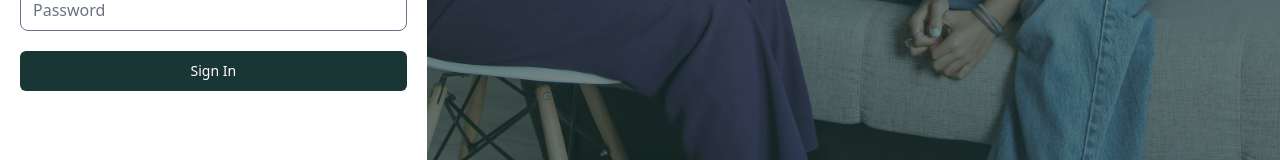
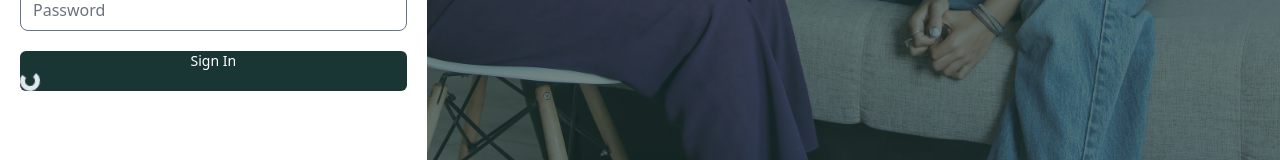
Before and after one commit to kkopoku/therapy-link, a Next.js app in the folder frontend/: page /auth/login in a window 1280 px wide. Shown: the part 640-800 px from the top of the page. Built offline with nearby package versions, Linux system fonts and the light colour scheme.

Commit message:
seeing whether .tsx will fix import issue when building

```diff
--- a/frontend/src/app/auth/login/page.tsx
+++ b/frontend/src/app/auth/login/page.tsx
@@ -7,6 +7,7 @@ import PrimaryButton from "@/components/buttons/PrimaryButton"
 import UnauthenticatedLayout from "@/components/layouts/UnauthenticatedLayout"
 import Image from "next/image"
 import BlackLogo from "@/components/logo/logo-black"
+import LoadingSpinner from "@/components/loading/LoadingSpinner"
 
 export default function Page() {
   const [email, setEmail] = useState("")
@@ -95,7 +96,9 @@ export default function Page() {
               </div>
             )}
 
-            <PrimaryButton type="submit">Sign In</PrimaryButton>
+            <PrimaryButton type="submit">Sign In
+              <div className="w-5"><LoadingSpinner /></div>
+            </PrimaryButton>
             </form>
 
 
--- a/frontend/src/app/dashboard/page.tsx
+++ b/frontend/src/app/dashboard/page.tsx
@@ -3,9 +3,9 @@
 import React, { useEffect, useState } from "react";
 import AuthenticatedLayout from "@/components/layouts/AuthenticatedLayout"
 import { useSession, signOut } from "next-auth/react"
-import ClientDashboard from "./Client";
-import { TherapistDashboard } from "./Therapist"
-import AdministratorDashboard from "./Administrator"
+import ClientDashboard from "./Client.tsx"
+import { TherapistDashboard } from "./Therapist.tsx"
+import AdministratorDashboard from "./Administrator.tsx"
 import LoadingDashboard from "./Loading"
 import { getDashboardInfo } from "./page.functions";
 
--- a/frontend/src/components/loading/LoadingSpinner.tsx
+++ b/frontend/src/components/loading/LoadingSpinner.tsx
@@ -2,12 +2,13 @@ import React from "react";
 
 interface LoadingSpinnerProps {
     isDark?: string;
+    show?: boolean;
 }
 
-const LoadingSpinner: React.FC<LoadingSpinnerProps> = () => {
+const LoadingSpinner: React.FC<LoadingSpinnerProps> = ({isDark, show = true}) => {
     return (
         <svg
-            className="border-[5px] border-slate-200 border-b-primaryGreen animate-spin rounded-full max-h-20"
+            className={`border-[5px] border-slate-200 border-b-primaryGreen animate-spin rounded-full max-h-20 ${!show && `hidden`}`}
             viewBox="0 0 24 24"
         />
     );
```
